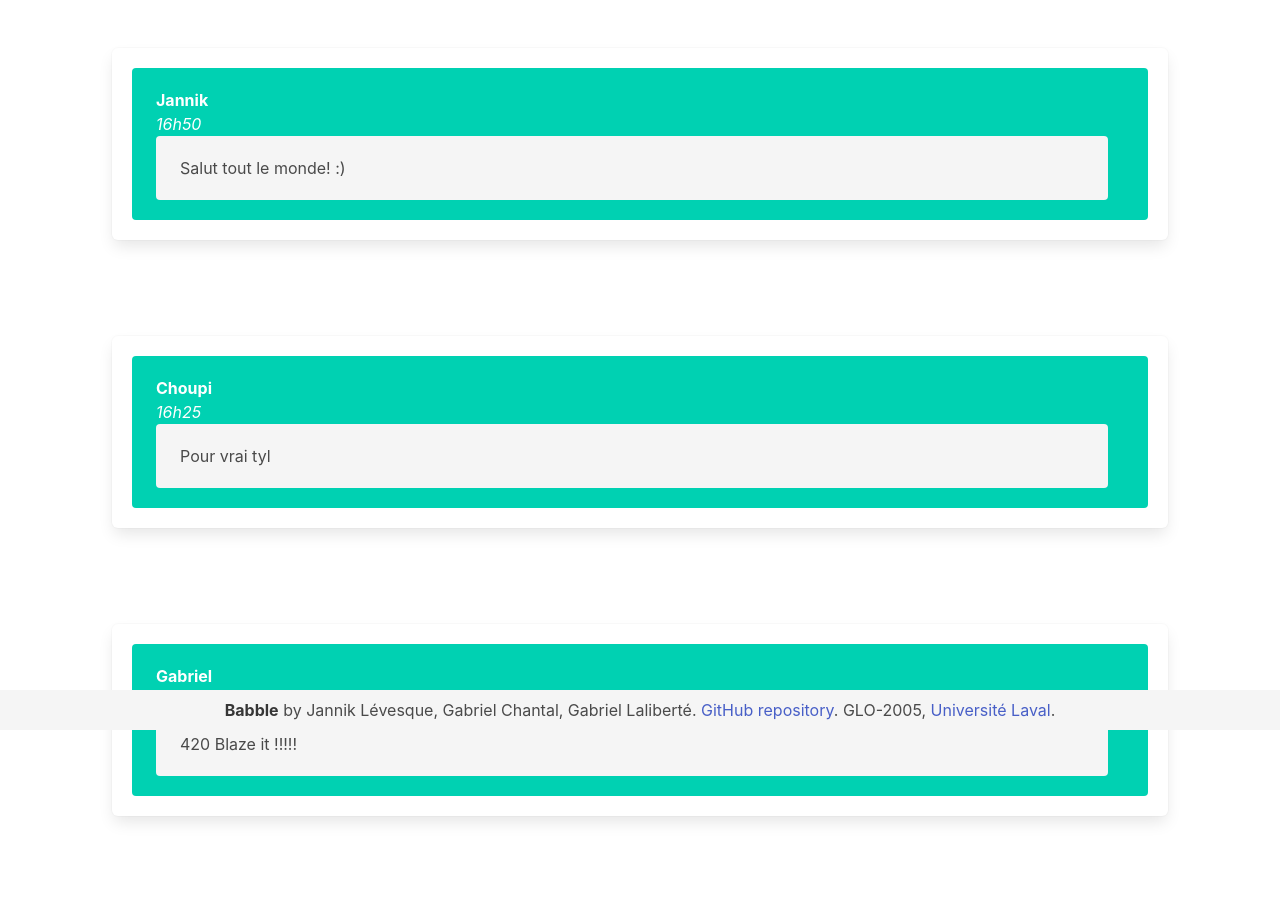
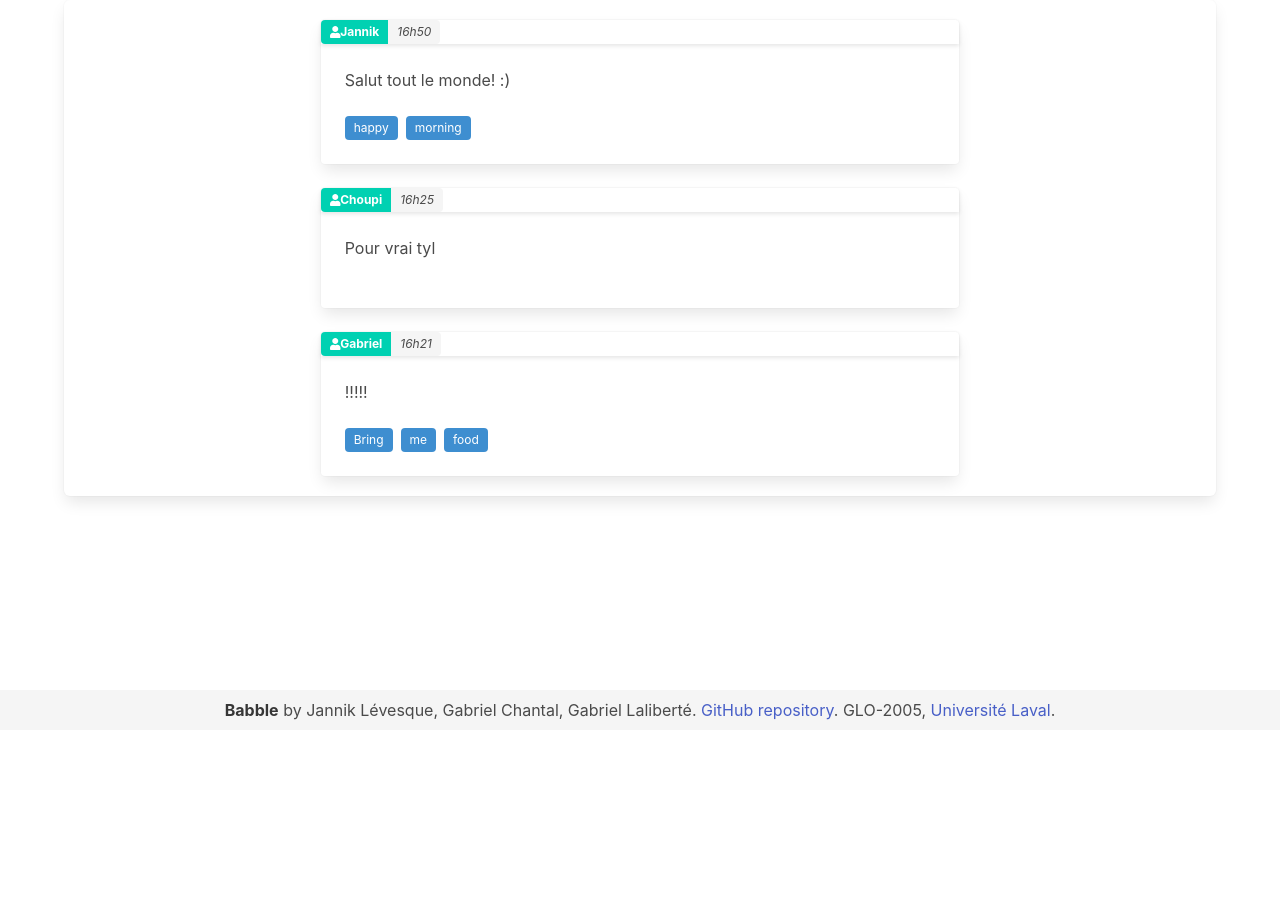
Before and after one commit to GabCh/Babbler, a Flask app: page /myfeed in a window 1280 px wide. Shown: the part 70-974 px from the top of the page. After the commit the page ends 790 px from the top, so only its background shows below. Run offline with Flask 2, Linux system fonts and the light colour scheme; some libraries are stand-ins or nearby versions.

Commit message:
first design for babbles

```diff
--- a/data/babblerdb.py
+++ b/data/babblerdb.py
@@ -43,6 +43,7 @@ class BabblerDB(object):
         data = cur.fetchall()
         return self.make_json_for_tuple(data)
 
+
     @staticmethod
     def make_json_for_tuple(data): # TODO: faire qu'elle fonctionne pour n'importe quelle table
         json = dict()
--- a/doc/dump.sql
+++ b/doc/dump.sql
@@ -28,7 +28,7 @@ CREATE TABLE IF NOT EXISTS Follows(follower char(12),
 
 INSERT INTO Babblers VALUES ('GabCh', 'Gabriel Chantal', '3c47979469a88dab6244d218a7b5555681f5098cd0eb4853d1b8966103107f43');
 INSERT INTO Babblers VALUES ('Jannik', 'Jannik Lévesque', '3bb3404dad8a122929562e71ac56f5ddd9f189df7b5283dbbdac27504875194c');
-INSERT INTO Babblers VALUES ('Gabla', 'Gabriel Laliberté', NULL);
+INSERT INTO Babblers VALUES ('gablab', 'Gabriel Laliberté', '69273868226b6eadd48685b28d69bb45bc907df6a2a8b373bff1f2155b541b9d');
 
 
 INSERT INTO Babbles VALUES (1, 'Jannik', 'In et ora pascebantur praetenturis igitur provincialium praetenturis et se contulerunt in opibus ibique opibus Lycaoniam maritima et se in in mox inveniretur itinera praetenturis praetenturis relicta opibus Isauriae adventicium contulerunt cum cum mox maritima provincialium in ora ora intersaepientes et Isauriae adnexam adventicium relicta in itinera relicta opibus relicta.',
--- a/src/app.py
+++ b/src/app.py
@@ -7,12 +7,11 @@ from data.babblerdb import BabblerDB
 app = Flask(__name__)
 app.config.from_object(__name__)
 
-app.config.update(dict(
-    DATABASE_URI='mysql://root@localhost/Babbler',
-    SECRET_KEY='dev key (change later)',
-    USERNAME='admin',
-    PASSWORD='NodesBand420!'
-))
+app.config['MYSQL_DATABASE_USER'] = 'root'
+app.config['MYSQL_DATABASE_PASSWORD'] = 'choupi'
+app.config['MYSQL_DATABASE_DB'] = 'Babbler'
+app.config['MYSQL_DATABASE_HOST'] = 'localhost'
+
 
 #  temp until DB is setup
 users = [
@@ -70,17 +69,20 @@ def feed():
         {
             "user": "Jannik",
             "time": "16h50",
-            "message": "Salut tout le monde! :)"
+            "message": "Salut tout le monde! :)",
+            "tags": ["happy", "morning"]
         },
         {
             "user": "Choupi",
             "time": "16h25",
-            "message": "Pour vrai tyl"
+            "message": "Pour vrai tyl",
+            "tags" : []
         },
         {
             "user": "Gabriel",
             "time": "16h21",
-            "message": "420 Blaze it !!!!!"
+            "message": "!!!!!",
+            "tags": ["Bring", "me", "food"]
         }
     ]
     return render_template('partials/feed.html', cards=posts)
--- a/src/templates/partials/feed.html
+++ b/src/templates/partials/feed.html
@@ -1,17 +1,43 @@
 {% extends 'layout.html' %}
 
 {% block body %}
+    <div class="box">
     {% for C in cards %}
-    <div class="section">
-        <div class="box">
-            <article class="tile is-child notification is-primary">
-                <p><b>{{C.user}}</b></p>
-                <p><i>{{C.time}}</i></p>
-                <article class="tile is-child notification is-light">
-                    <p class="is-spaced">{{C.message}}</p>
-                </article>
-            </article>
+        <div class="columns is-centered">
+            <div class="column is-7">
+                <div class="card">
+                    <header class="card-header">
+                        <div class="tags has-addons">
+                            <span class="tag is-primary">
+                                <i class="fas fa-user"></i>
+                                <h1><b>{{C.user}}</b></h1>
+                            </span>
+                            <span class="tag is-light">
+                                <p><i>{{C.time}}</i></p>
+                            </span>
+                        </div>
+                    </header>
+                    <div class="card-content">
+                        <div class="level">
+                            <div class="content">
+                                <p class="is-spaced">{{C.message}}</p>
+                            </div>
+                        </div>
+                        <div class="level">
+                            <div class="level-left">
+                                <div class="tags">
+                                    {% for T in C.tags %}
+                                    <div class="tag is-info">
+                                        {{T}}
+                                    </div>
+                                    {% endfor %}
+                                </div>
+                            </div>
+                        </div>
+                    </div>
+                </div>
+            </div>
         </div>
+    {% endfor %}
     </div>
-    {% endfor %}
 {% endblock %}
```
